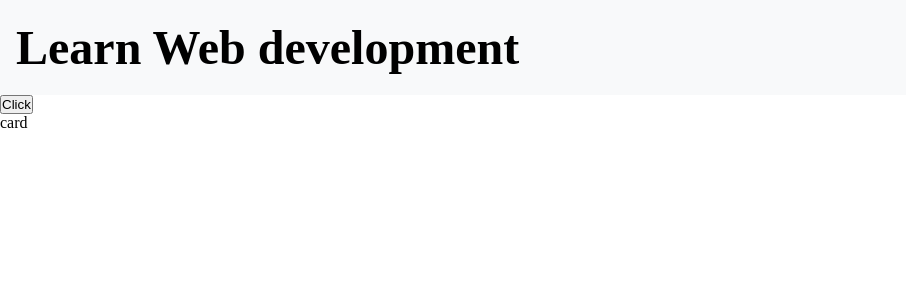
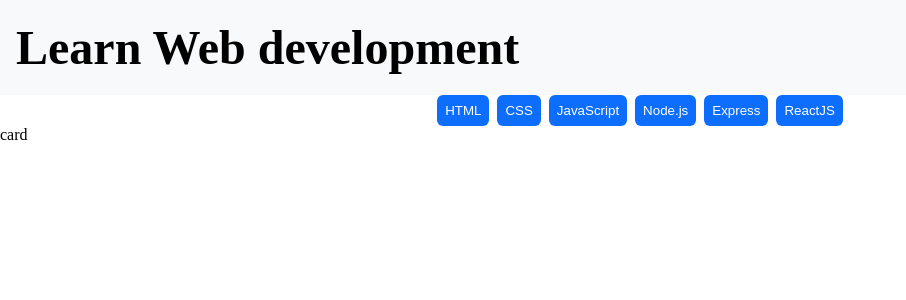
Before and after one commit to gianluca-milesi/react-use-state, a React (Vite) app: page / in a window 1280 px wide. Shown: the top 300 px of the page, without its empty margins (0-906 px from the left). Built offline with nearby package versions, Linux system fonts and the light colour scheme.

Commit message:
Generate a button for each element of languages array

```diff
--- a/src/components/Button/Button.jsx
+++ b/src/components/Button/Button.jsx
@@ -1,9 +1,9 @@
 import style from "./Button.module.css"
 
-function Button() {
+function Button({ title }) {
 
     return (
-        <button>Click</button>
+        <button className={style.button}>{title}</button>
     )
 }
 
--- a/src/components/Button/Button.module.css
+++ b/src/components/Button/Button.module.css
@@ -0,0 +1,7 @@
+.button {
+    border: none;
+    background-color: rgb(13, 110, 253);
+    color: white;
+    padding: 0.5rem;
+    border-radius: 6px;
+}
--- a/src/components/List/List.jsx
+++ b/src/components/List/List.jsx
@@ -1,11 +1,15 @@
 import style from "./List.module.css"
 import Button from "../Button/Button.jsx"
+import languages from "../../data/languages.js"
 
 function List() {
 
     return (
-        <ul>
-            <li><Button /></li>
+        <ul className={style.languages_list}>
+            {languages.map(language => (
+                <li key={language.id}><Button title={language.title} /></li>
+            ))}
+
         </ul>
     )
 }
--- a/src/components/List/List.module.css
+++ b/src/components/List/List.module.css
@@ -0,0 +1,7 @@
+.languages_list {
+    display: flex;
+    justify-content: center;
+    align-items: center;
+    gap: 0.5rem;
+
+}
--- a/src/layouts/Main.jsx
+++ b/src/layouts/Main.jsx
@@ -5,7 +5,9 @@
 
     return (
         <>
-            <List />
+            <div className="container">
+                <List />
+            </div>
             <Card />
         </>
     )
```
